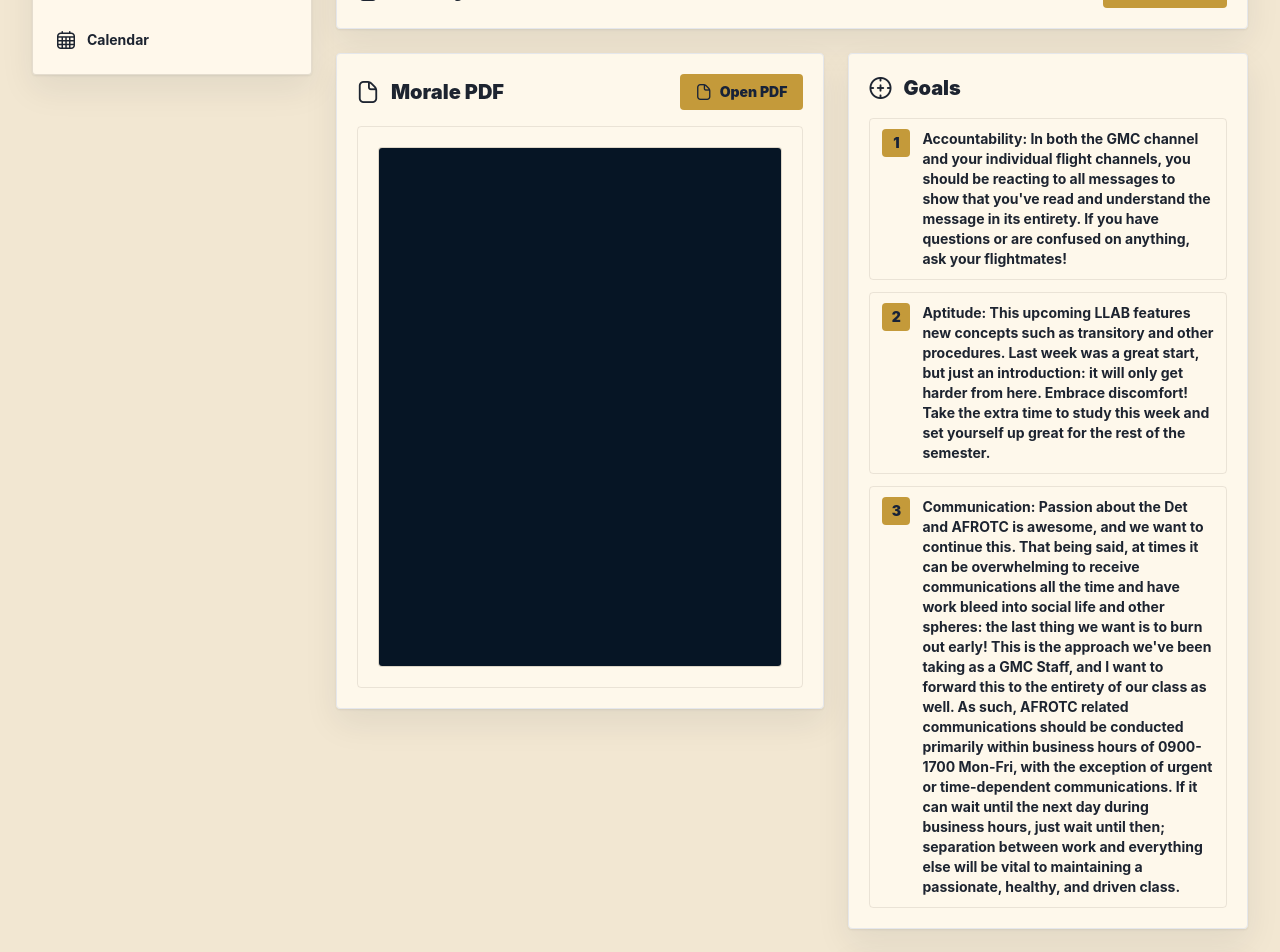
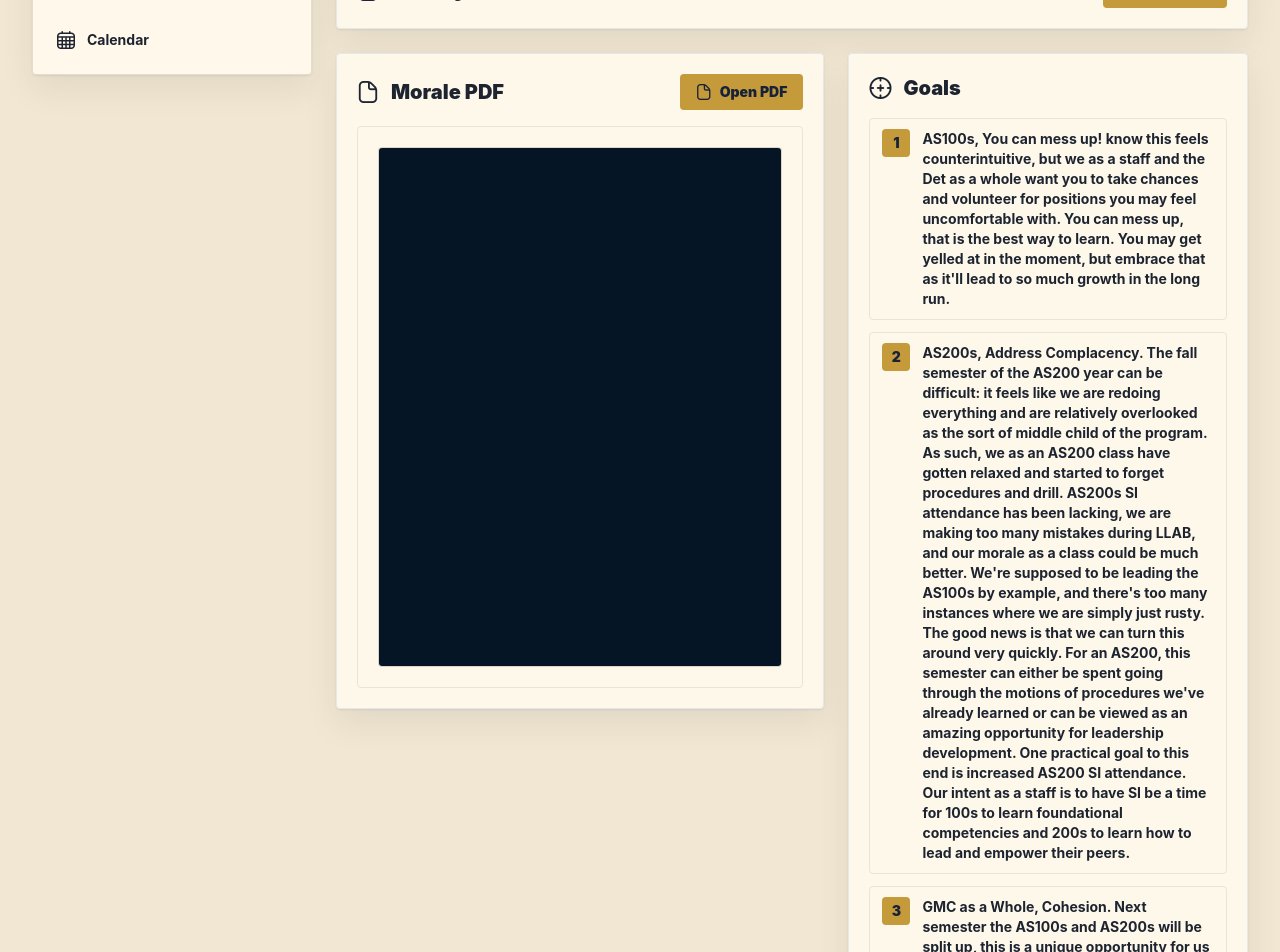
Before and after one commit to arjun123970/GMC-Resource-page, a React (Vite) app: page / in a window 1280 px wide. Shown: the part 460-1412 px from the top of the page. Built offline with nearby package versions, Linux system fonts and the light colour scheme.

Commit message:
weekly updates or smt idfk

```diff
--- a/src/main.jsx
+++ b/src/main.jsx
@@ -25,9 +25,9 @@ const visibleNavItems = navItems.filter((item) => !item.hidden)
 const defaultTab = visibleNavItems[0]?.id ?? "td0"
 
 const weeklyObjectives = [
-  "Accountability: In both the GMC channel and your individual flight channels, you should be reacting to all messages to show that you've read and understand the message in its entirety. If you have questions or are confused on anything, ask your flightmates!",
-  "Aptitude: This upcoming LLAB features new concepts such as transitory and other procedures. Last week was a great start, but just an introduction: it will only get harder from here. Embrace discomfort! Take the extra time to study this week and set yourself up great for the rest of the semester.",
-  "Communication: Passion about the Det and AFROTC is awesome, and we want to continue this. That being said, at times it can be overwhelming to receive communications all the time and have work bleed into social life and other spheres: the last thing we want is to burn out early! This is the approach we've been taking as a GMC Staff, and I want to forward this to the entirety of our class as well. As such, AFROTC related communications should be conducted primarily within business hours of 0900-1700 Mon-Fri, with the exception of urgent or time-dependent communications. If it can wait until the next day during business hours, just wait until then; separation between work and everything else will be vital to maintaining a passionate, healthy, and driven class."
+  "AS100s, You can mess up! know this feels counterintuitive, but we as a staff and the Det as a whole want you to take chances and volunteer for positions you may feel uncomfortable with. You can mess up, that is the best way to learn. You may get yelled at in the moment, but embrace that as it'll lead to so much growth in the long run.",
+  "AS200s, Address Complacency. The fall semester of the AS200 year can be difficult: it feels like we are redoing everything and are relatively overlooked as the sort of middle child of the program. As such, we as an AS200 class have gotten relaxed and started to forget procedures and drill. AS200s SI attendance has been lacking, we are making too many mistakes during LLAB, and our morale as a class could be much better. We're supposed to be leading the AS100s by example, and there's too many instances where we are simply just rusty. The good news is that we can turn this around very quickly. For an AS200, this semester can either be spent going through the motions of procedures we've already learned or can be viewed as an amazing opportunity for leadership development. One practical goal to this end is increased AS200 SI attendance. Our intent as a staff is to have SI be a time for 100s to learn foundational competencies and 200s to learn how to lead and empower their peers.",
+  "GMC as a Whole, Cohesion. Next semester the AS100s and AS200s will be split up, this is a unique opportunity for us to build each other up and be united as a GMC class. The AS100 and AS200 classes have been too isolated from one another lately, which has led to some of the issues mentioned above. Lets take advantage of this time and be intentional about fostering morale, aptitude, and a love for the program that we've never seen before in the GMC!"
 ]
 
 const td0UniformPdf = "https://purdue0.sharepoint.com/:u:/s/AFROTCDetachment220-WingStaff/IQB768Maj6cATYNZWyVkszhoAYXmmE6mi2zpXaeRb3ZABdY?e=Hv1yEI"
@@ -77,18 +77,15 @@ const academicBlocks = [
       { label: "2.2 - Summarize the chain of command from the President of the United States to you as a cadet.(BCL only)" },
       { label: "4.1 - Recall proper DAF customs and courtesies expected of cadets topeers, superiors, and subordinates."},
       { label: "4.2 - Practice proper forms of saluting and recognize who and when to salute." },
-      { label: "4.3 - Practice reporting in/reporting out procedures.(BCL only)" },
       { label: "4.4 - Utilize the proper courtesies displayed during informal and formal activities." },
-      { label: "4.5 - Recall procedures for proper display of the flag." },
-      { label: "4.8 - Paraphrase proper procedures for folding the flag." },
-      { label: "6.1 - List when it is inappropriate to wear your uniform." },
       { label: "6.2 - Demonstrate proper DAF grooming standards." },
       { label: "6.3 - Demonstrate proper AFROTC and DAF dress and appearance standards." },
       { label: "7.1 - Demonstrate drill fundamentals" },
       { label: "7.2 - Demonstrate individual drill instruction" },
       { label: "7.3 - Demonstrate basic drill of the flight" },
       { label: "7.6 - Demonstrate proper guidon positioning, commands, and movements. (BCL ONLY)" },
-      { label: "7.10 - Demonstrate proper road guard procedures." }
+      { label: "7.10 - Demonstrate proper road guard procedures." },
+      { label: "8.6 - Employ risk management principles and execute operations safely." },
     ]
   }
 ]
@@ -112,7 +109,7 @@ const td0ChecklistItems = [
 
 const uniformPdf = "https://static.e-publishing.af.mil/production/1/af_a1/publication/dafi36-2903/dafi36-2903.pdf"
 const det220SopsUrl = "https://purdue0.sharepoint.com/:b:/r/sites/AFROTCDetachment220/Shared%20Documents/General/01.%20Det%20220%20Policy%20and%20Reference%20Docs/2.%20F26%20SOPs%20-%20CAO21Aug26.pdf?d=wd5a9c815ce2841ed87144caeefd38b79&csf=1&web=1&e=ce556c"
-const weeklyOpordUrl = "https://purdue0.sharepoint.com/:b:/r/sites/AFROTCDetachment220/Shared%20Documents/General/F26%20OPORD%203.pdf?d=w9ca60fe8989d49f2adc8d588d8f159af&csf=1&web=1&e=0w4Wdh"
+const weeklyOpordUrl = "https://purdue0.sharepoint.com/:b:/r/sites/AFROTCDetachment220/Shared%20Documents/General/F26%20OPORD%204.pdf?d=w1747d307c3ac4d3796bac9e98bfe28f5&csf=1&web=1&e=Fvbj1v"
 const cadetShoutoutFormUrl = "https://forms.cloud.microsoft/r/L2RpnjAX5R"
 
 const ptChecklistItems = [
```
